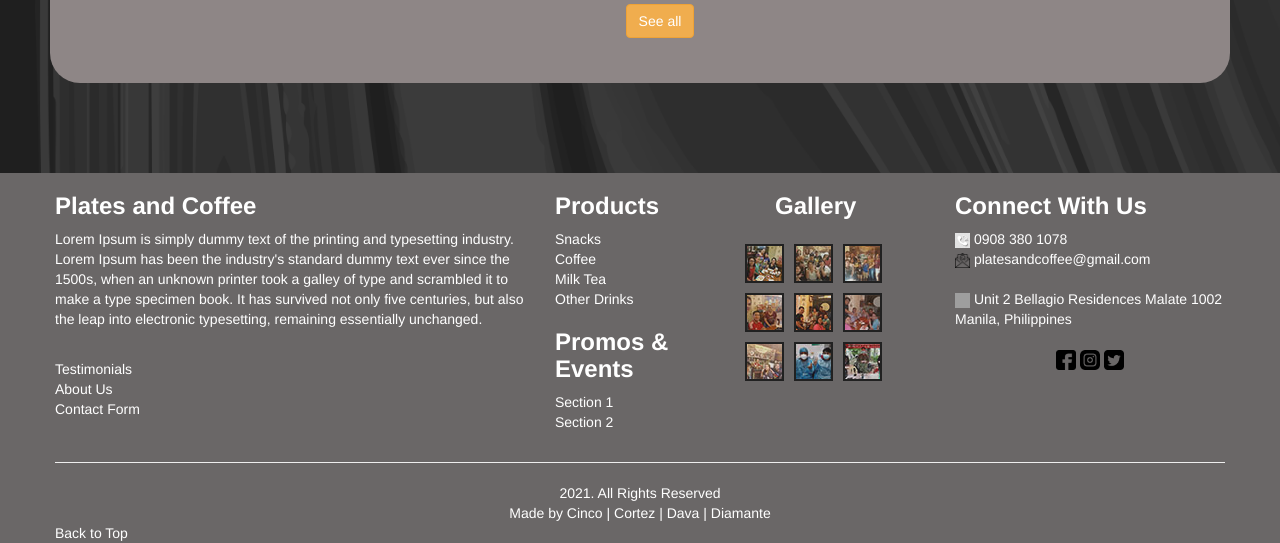
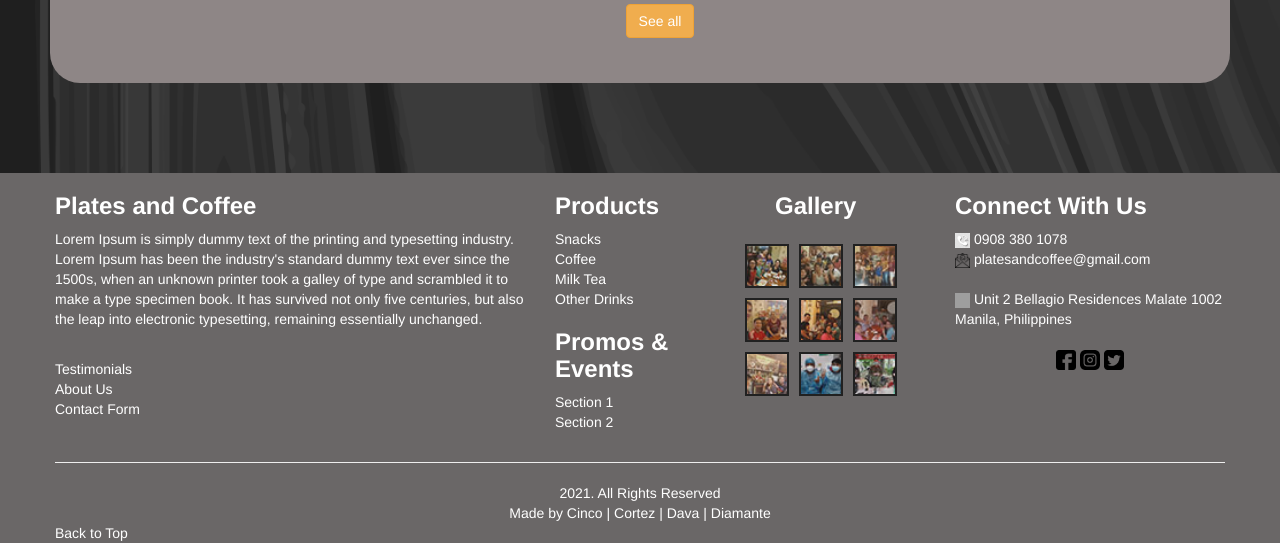
Before and after one commit to Zeraphim/Plates-And-Coffee-Haven, a PHP site: page /index.php in a window 1280 px wide. Shown: the part 3601-4144 px from the top of the page. Run offline with PHP 8.4, Linux system fonts and the light colour scheme; grey boxes are pictures that could not be loaded.

Commit message:
Added min-width to footer gallery

```diff
--- a/css/footer.css
+++ b/css/footer.css
@@ -1,7 +1,10 @@
+#myImg{
+  min-width: 40px;
+}
 .gallery {
   margin: 5px;
   border: 2px solid #101010;
-  float: left;
+  float: left !important;
   opacity: 0.8;
 }
 
```
